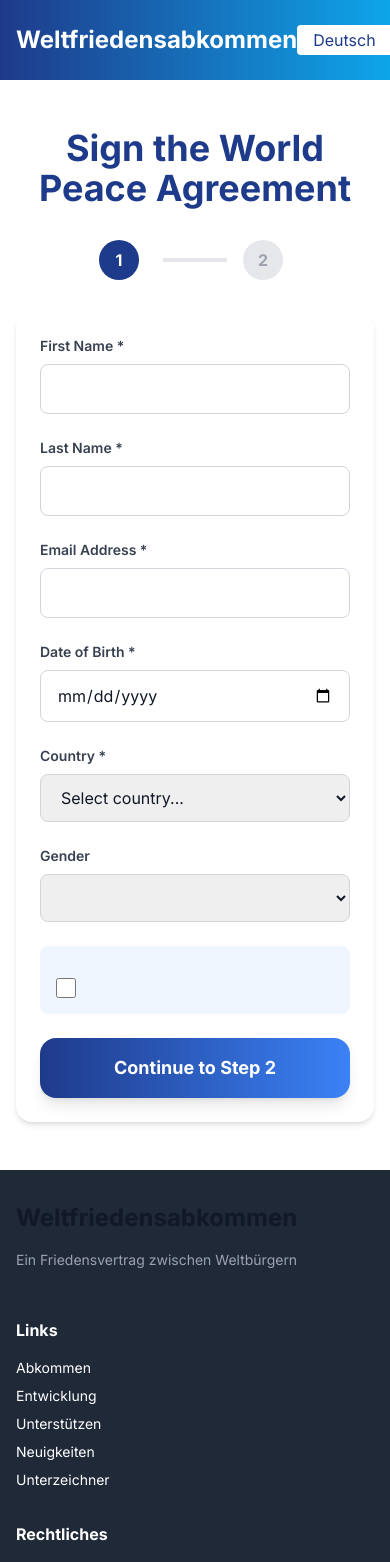
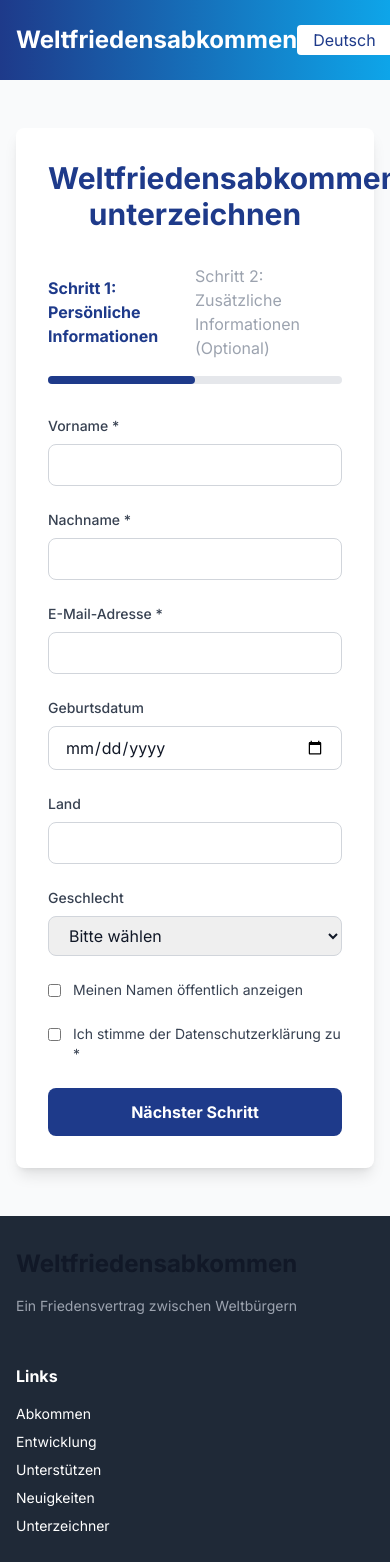
Before and after one commit to peacefulrevolution7/world-peace-agreement, a Next.js app: page /sign in a window 390 px wide. Shown: the top 1562 px of the page. Built offline with nearby package versions, Linux system fonts and the light colour scheme.

Commit message:
Update page.tsx

```diff
--- a/app/sign/page.tsx
+++ b/app/sign/page.tsx
@@ -4,9 +4,10 @@ import { useState } from 'react';
 import { translations } from '@/lib/translations';
 
 export default function SignPage() {
-  const [currentLang] = useState<'en' | 'de'>('en');
+  const [lang] = useState<'en' | 'de' | 'fr' | 'es' | 'ru' | 'zh' | 'pt' | 'ar'>('de');
+  const t = translations[lang].sign;
+
   const [step, setStep] = useState(1);
-  const [showThanks, setShowThanks] = useState(false);
   const [formData, setFormData] = useState({
     firstName: '',
     lastName: '',
@@ -14,338 +15,185 @@ export default function SignPage() {
     birthDate: '',
     country: '',
     gender: '',
-    wantsPostal: false,
     publicName: false,
-    agree: false,
-    // Step 2 fields
-    titleField: '',
-    profession: '',
-    functionTitle: '',
-    organization: '',
-    publicCity: '',
-    street: '',
-    postalCode: '',
-    city: '',
-    countryAddress: '',
+    privacyConsent: false
   });
-
-  const t = translations[currentLang].sign;
 
   const handleSubmit = async (e: React.FormEvent) => {
     e.preventDefault();
-
-    if (step === 1) {
-      // Validate step 1
-      if (!formData.firstName || !formData.lastName || !formData.email || !formData.birthDate || !formData.country || !formData.agree) {
-        alert(currentLang === 'de' ? 'Bitte alle Pflichtfelder ausfüllen.' : 'Please fill all required fields.');
-        return;
-      }
-      setStep(2);
-    } else {
-      // Submit to API
-      try {
-        const response = await fetch('/api/sign', {
-          method: 'POST',
-          headers: { 'Content-Type': 'application/json' },
-          body: JSON.stringify(formData),
-        });
-
-        if (response.ok) {
-          setShowThanks(true);
-        }
-      } catch (error) {
-        console.error('Error submitting:', error);
-      }
-    }
+    // TODO: Submit to API
+    alert('Vielen Dank für Ihre Unterschrift!');
   };
 
-  if (showThanks) {
   return (
-      <div className="max-w-3xl mx-auto px-4 py-16">
-        <div className="bg-green-50 border-2 border-green-200 rounded-2xl p-8 text-center">
-          <svg className="w-16 h-16 text-green-500 mx-auto mb-4" fill="none" stroke="currentColor" viewBox="0 0 24 24">
-            <path strokeLinecap="round" strokeLinejoin="round" strokeWidth={2} d="M9 12l2 2 4-4m6 2a9 9 0 11-18 0 9 9 0 0118 0z" />
-          </svg>
-          <h2 className="text-2xl font-bold text-gray-900 mb-4">{t.thanks}</h2>
-          {formData.publicName && (
-            <p className="text-gray-700 mb-6">{t.followupSaved}</p>
-          )}
-          <a href="/" className="btn-primary inline-block">
-            {currentLang === 'de' ? 'Zurück zur Startseite' : 'Back to home'}
-          </a>
-        </div>
-      </div>
-    );
-  }
-
-  return (
-    <div className="max-w-3xl mx-auto px-4 py-12">
-      <h1 className="text-4xl font-bold text-peace-blue mb-8 text-center">
+    <div className="min-h-screen bg-gray-50 py-12">
+      <div className="container mx-auto px-4 max-w-2xl">
+        <div className="bg-white rounded-lg shadow-lg p-8">
+          <h1 className="text-3xl font-bold text-peace-blue mb-8 text-center">
             {t.title}
           </h1>
 
-      {/* Progress Indicator */}
-      <div className="flex items-center justify-center mb-8">
-        <div className={`flex items-center ${step >= 1 ? 'text-peace-blue' : 'text-gray-400'}`}>
-          <div className={`w-10 h-10 rounded-full flex items-center justify-center font-bold ${step >= 1 ? 'bg-peace-blue text-white' : 'bg-gray-200'}`}>
-            1
+          <div className="mb-8">
+            <div className="flex justify-between items-center">
+              <div className={`flex-1 ${step >= 1 ? 'text-peace-blue font-bold' : 'text-gray-400'}`}>
+                {t.step1}
               </div>
-          <span className="ml-2 font-medium">{t.step1Title}</span>
+              <div className={`flex-1 ${step >= 2 ? 'text-peace-blue font-bold' : 'text-gray-400'}`}>
+                {t.step2}
               </div>
-        <div className="w-16 h-1 mx-4 bg-gray-200"></div>
-        <div className={`flex items-center ${step >= 2 ? 'text-peace-blue' : 'text-gray-400'}`}>
-          <div className={`w-10 h-10 rounded-full flex items-center justify-center font-bold ${step >= 2 ? 'bg-peace-blue text-white' : 'bg-gray-200'}`}>
-            2
             </div>
-          <span className="ml-2 font-medium">{t.step2Title}</span>
+            <div className="w-full bg-gray-200 h-2 rounded-full mt-4">
+              <div
+                className="bg-peace-blue h-2 rounded-full transition-all"
+                style={{ width: `${(step / 2) * 100}%` }}
+              />
             </div>
           </div>
 
-      <form onSubmit={handleSubmit} className="card space-y-6">
-        {step === 1 ? (
-          <>
-            {/* Step 1: Basic Information */}
-            <div className="grid grid-cols-1 md:grid-cols-2 gap-6">
+          <form onSubmit={handleSubmit}>
+            {step === 1 && (
+              <div className="space-y-6">
                 <div>
-                <label className="block text-sm font-semibold text-gray-700 mb-2">
+                  <label className="block text-sm font-medium text-gray-700 mb-2">
                     {t.firstName} *
                   </label>
                   <input
                     type="text"
                     required
+                    className="w-full px-4 py-2 border border-gray-300 rounded-lg"
                     value={formData.firstName}
-                  onChange={(e) => setFormData({ ...formData, firstName: e.target.value })}
-                  className="w-full px-4 py-3 border border-gray-300 rounded-lg focus:ring-2 focus:ring-peace-blue focus:border-transparent"
+                    onChange={(e) => setFormData({...formData, firstName: e.target.value})}
                   />
                 </div>
+
                 <div>
-                <label className="block text-sm font-semibold text-gray-700 mb-2">
+                  <label className="block text-sm font-medium text-gray-700 mb-2">
                     {t.lastName} *
                   </label>
                   <input
                     type="text"
                     required
+                    className="w-full px-4 py-2 border border-gray-300 rounded-lg"
                     value={formData.lastName}
-                  onChange={(e) => setFormData({ ...formData, lastName: e.target.value })}
-                  className="w-full px-4 py-3 border border-gray-300 rounded-lg focus:ring-2 focus:ring-peace-blue focus:border-transparent"
+                    onChange={(e) => setFormData({...formData, lastName: e.target.value})}
                   />
-              </div>
                 </div>
 
                 <div>
-              <label className="block text-sm font-semibold text-gray-700 mb-2">
+                  <label className="block text-sm font-medium text-gray-700 mb-2">
                     {t.email} *
                   </label>
                   <input
                     type="email"
                     required
+                    className="w-full px-4 py-2 border border-gray-300 rounded-lg"
                     value={formData.email}
-                onChange={(e) => setFormData({ ...formData, email: e.target.value })}
-                className="w-full px-4 py-3 border border-gray-300 rounded-lg focus:ring-2 focus:ring-peace-blue focus:border-transparent"
+                    onChange={(e) => setFormData({...formData, email: e.target.value})}
                   />
                 </div>
 
-            <div className="grid grid-cols-1 md:grid-cols-2 gap-6">
                 <div>
-                <label className="block text-sm font-semibold text-gray-700 mb-2">
-                  {t.birthDate} *
+                  <label className="block text-sm font-medium text-gray-700 mb-2">
+                    {t.birthDate}
                   </label>
                   <input
                     type="date"
-                  required
+                    className="w-full px-4 py-2 border border-gray-300 rounded-lg"
                     value={formData.birthDate}
-                  onChange={(e) => setFormData({ ...formData, birthDate: e.target.value })}
-                  className="w-full px-4 py-3 border border-gray-300 rounded-lg focus:ring-2 focus:ring-peace-blue focus:border-transparent"
+                    onChange={(e) => setFormData({...formData, birthDate: e.target.value})}
                   />
-              </div>
-              <div>
-                <label className="block text-sm font-semibold text-gray-700 mb-2">
-                  {t.country} *
-                </label>
-                <select
-                  required
-                  value={formData.country}
-                  onChange={(e) => setFormData({ ...formData, country: e.target.value })}
-                  className="w-full px-4 py-3 border border-gray-300 rounded-lg focus:ring-2 focus:ring-peace-blue focus:border-transparent"
-                >
-                  <option value="">Select country...</option>
-                  <option value="DE">Germany</option>
-                  <option value="US">United States</option>
-                  <option value="GB">United Kingdom</option>
-                  <option value="FR">France</option>
-                  {/* Add more countries */}
-                </select>
-              </div>
                 </div>
 
                 <div>
-              <label className="block text-sm font-semibold text-gray-700 mb-2">
+                  <label className="block text-sm font-medium text-gray-700 mb-2">
+                    {t.country}
+                  </label>
+                  <input
+                    type="text"
+                    className="w-full px-4 py-2 border border-gray-300 rounded-lg"
+                    value={formData.country}
+                    onChange={(e) => setFormData({...formData, country: e.target.value})}
+                  />
+                </div>
+
+                <div>
+                  <label className="block text-sm font-medium text-gray-700 mb-2">
                     {t.gender}
                   </label>
                   <select
+                    className="w-full px-4 py-2 border border-gray-300 rounded-lg"
                     value={formData.gender}
-                onChange={(e) => setFormData({ ...formData, gender: e.target.value })}
-                className="w-full px-4 py-3 border border-gray-300 rounded-lg focus:ring-2 focus:ring-peace-blue focus:border-transparent"
+                    onChange={(e) => setFormData({...formData, gender: e.target.value})}
                   >
-                <option value="">{t.genderNone}</option>
-                <option value="male">{t.genderMale}</option>
-                <option value="female">{t.genderFemale}</option>
-                <option value="diverse">{t.genderDiverse}</option>
+                    <option value="">Bitte wählen</option>
+                    <option value="male">{t.male}</option>
+                    <option value="female">{t.female}</option>
+                    <option value="diverse">{t.diverse}</option>
                   </select>
                 </div>
 
-            {/* Privacy & Consent */}
-            <div className="bg-blue-50 rounded-lg p-4">
-              <p className="text-sm text-gray-700 mb-3">{t.privacy}</p>
-              <label className="flex items-start space-x-3 cursor-pointer">
+                <div className="flex items-start">
                   <input
                     type="checkbox"
-                  required
-                  checked={formData.agree}
-                  onChange={(e) => setFormData({ ...formData, agree: e.target.checked })}
-                  className="mt-1 w-5 h-5 text-peace-blue border-gray-300 rounded focus:ring-peace-blue"
+                    id="publicName"
+                    className="mt-1 mr-3"
+                    checked={formData.publicName}
+                    onChange={(e) => setFormData({...formData, publicName: e.target.checked})}
                   />
-                <span className="text-sm text-gray-700">
-                  {t.agreePrefix}
-                  <a href="/privacy" className="text-peace-blue underline" target="_blank">
-                    {t.agreeLink}
-                  </a>
-                  {t.agreeSuffix}
-                </span>
+                  <label htmlFor="publicName" className="text-sm text-gray-700">
+                    {t.publicName}
                   </label>
                 </div>
 
-            <button type="submit" className="btn-primary w-full">
-              {currentLang === 'de' ? 'Weiter zu Schritt 2' : 'Continue to Step 2'}
-            </button>
-          </>
-        ) : (
-          <>
-            {/* Step 2: Additional Information */}
-            <div className="bg-blue-50 rounded-lg p-4 mb-6">
-              <p className="text-sm text-gray-700">
-                {currentLang === 'de'
-                  ? 'Diese Angaben sind optional und helfen uns, die Bewegung sichtbarer zu machen.'
-                  : 'This information is optional and helps us make the movement more visible.'}
-              </p>
+                <div className="flex items-start">
+                  <input
+                    type="checkbox"
+                    id="privacy"
+                    required
+                    className="mt-1 mr-3"
+                    checked={formData.privacyConsent}
+                    onChange={(e) => setFormData({...formData, privacyConsent: e.target.checked})}
+                  />
+                  <label htmlFor="privacy" className="text-sm text-gray-700">
+                    {t.privacyConsent} *
+                  </label>
                 </div>
 
-            <label className="flex items-start space-x-3 cursor-pointer mb-6">
-              <input
-                type="checkbox"
-                checked={formData.publicName}
-                onChange={(e) => setFormData({ ...formData, publicName: e.target.checked })}
-                className="mt-1 w-5 h-5 text-peace-blue border-gray-300 rounded focus:ring-peace-blue"
-              />
-              <span className="text-sm font-medium text-gray-700">{t.publicName}</span>
-            </label>
-
-            {formData.publicName && (
-              <div className="space-y-4 pl-8 border-l-4 border-peace-light">
-                <p className="text-sm text-gray-600 mb-4">{t.publicIntro}</p>
-
-                <div className="grid grid-cols-1 md:grid-cols-2 gap-4">
-                  <input
-                    type="text"
-                    placeholder={t.titleField}
-                    value={formData.titleField}
-                    onChange={(e) => setFormData({ ...formData, titleField: e.target.value })}
-                    className="px-4 py-2 border border-gray-300 rounded-lg"
-                  />
-                  <input
-                    type="text"
-                    placeholder={t.profession}
-                    value={formData.profession}
-                    onChange={(e) => setFormData({ ...formData, profession: e.target.value })}
-                    className="px-4 py-2 border border-gray-300 rounded-lg"
-                  />
-                  <input
-                    type="text"
-                    placeholder={t.functionTitle}
-                    value={formData.functionTitle}
-                    onChange={(e) => setFormData({ ...formData, functionTitle: e.target.value })}
-                    className="px-4 py-2 border border-gray-300 rounded-lg"
-                  />
-                  <input
-                    type="text"
-                    placeholder={t.organization}
-                    value={formData.organization}
-                    onChange={(e) => setFormData({ ...formData, organization: e.target.value })}
-                    className="px-4 py-2 border border-gray-300 rounded-lg"
-                  />
-                  <input
-                    type="text"
-                    placeholder={t.publicCity}
-                    value={formData.publicCity}
-                    onChange={(e) => setFormData({ ...formData, publicCity: e.target.value })}
-                    className="px-4 py-2 border border-gray-300 rounded-lg"
-                  />
-                </div>
+                <button
+                  type="button"
+                  onClick={() => setStep(2)}
+                  className="w-full bg-peace-blue hover:bg-blue-700 text-white font-bold py-3 px-8 rounded-lg"
+                >
+                  {t.nextStep}
+                </button>
               </div>
             )}
 
-            <label className="flex items-start space-x-3 cursor-pointer mb-6">
-              <input
-                type="checkbox"
-                checked={formData.wantsPostal}
-                onChange={(e) => setFormData({ ...formData, wantsPostal: e.target.checked })}
-                className="mt-1 w-5 h-5 text-peace-blue border-gray-300 rounded focus:ring-peace-blue"
-              />
-              <span className="text-sm font-medium text-gray-700">{t.postalRequest}</span>
-            </label>
+            {step === 2 && (
+              <div className="space-y-6">
+                <p className="text-gray-600 mb-6">
+                  Optionale zusätzliche Informationen
+                </p>
 
-            {formData.wantsPostal && (
-              <div className="space-y-4 pl-8 border-l-4 border-peace-light">
-                <p className="text-sm bg-yellow-50 p-3 rounded-lg text-gray-700">{t.postalHint}</p>
-
-                <input
-                  type="text"
-                  placeholder={t.street}
-                  value={formData.street}
-                  onChange={(e) => setFormData({ ...formData, street: e.target.value })}
-                  className="w-full px-4 py-2 border border-gray-300 rounded-lg"
-                />
-                <div className="grid grid-cols-2 gap-4">
-                  <input
-                    type="text"
-                    placeholder={t.postalCode}
-                    value={formData.postalCode}
-                    onChange={(e) => setFormData({ ...formData, postalCode: e.target.value })}
-                    className="px-4 py-2 border border-gray-300 rounded-lg"
-                  />
-                  <input
-                    type="text"
-                    placeholder={t.city}
-                    value={formData.city}
-                    onChange={(e) => setFormData({ ...formData, city: e.target.value })}
-                    className="px-4 py-2 border border-gray-300 rounded-lg"
-                  />
-                </div>
-                <input
-                  type="text"
-                  placeholder={t.countryAddress}
-                  value={formData.countryAddress}
-                  onChange={(e) => setFormData({ ...formData, countryAddress: e.target.value })}
-                  className="w-full px-4 py-2 border border-gray-300 rounded-lg"
-                />
-              </div>
-            )}
-
-            <div className="flex gap-4">
                 <button
                   type="button"
                   onClick={() => setStep(1)}
-                className="btn-secondary flex-1"
+                  className="w-full border border-gray-300 hover:bg-gray-50 text-gray-700 font-bold py-3 px-8 rounded-lg mb-4"
                 >
-                {currentLang === 'de' ? 'Zurück' : 'Back'}
+                  {t.previousStep}
                 </button>
-              <button type="submit" className="btn-primary flex-1">
+
+                <button
+                  type="submit"
+                  className="w-full bg-peace-green hover:bg-green-600 text-white font-bold py-3 px-8 rounded-lg"
+                >
                   {t.submit}
                 </button>
               </div>
-          </>
             )}
           </form>
         </div>
+      </div>
+    </div>
   );
 }
```
Lines whose indentation alone changed are shown as unchanged.
